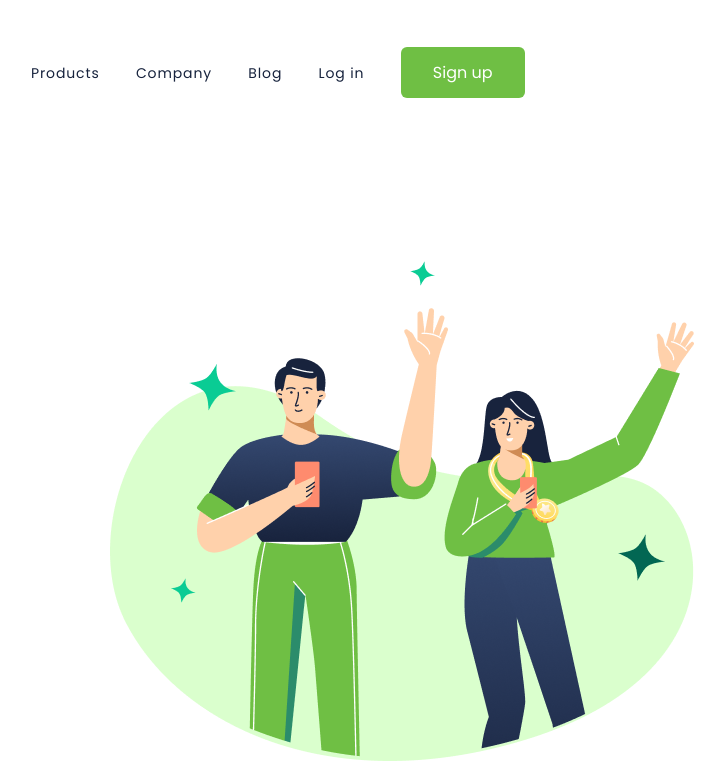
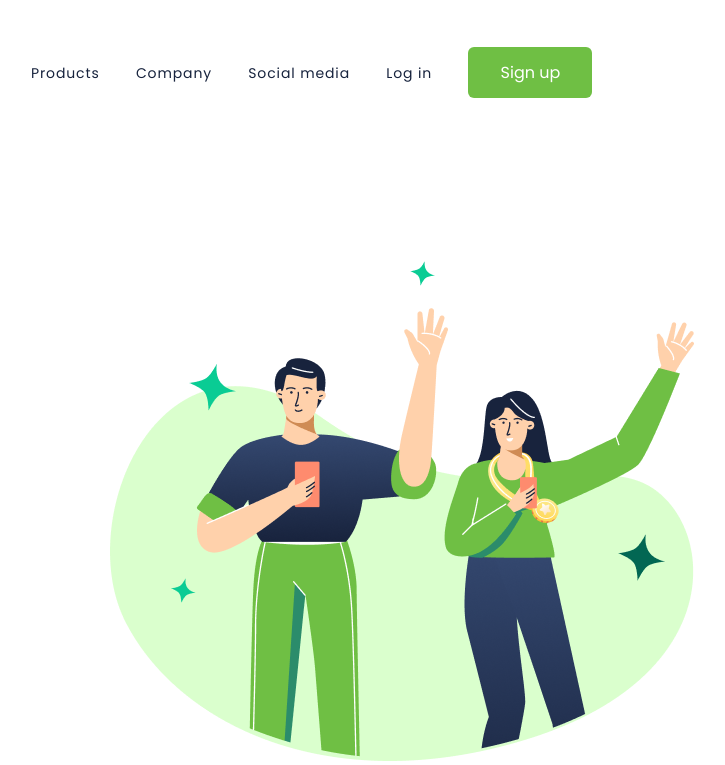
Before and after one commit to Britoivo/CSS-Projeto-Responsividade-2, a plain HTML site: page index.html in a window 1280 px wide. Shown: the top 765 px of the page, without its empty margins (11-736 px from the left). Drawn offline with Linux system fonts and the light colour scheme.

Commit message:
alteração no título 'blog' para 'social media' e alteração da cor no 'learn more' no css para um verde mais escuro

```diff
--- a/index.html
+++ b/index.html
@@ -17,7 +17,7 @@
     <header>
         <a class="link-header">Products</a>
         <a class="link-header">Company</a>
-        <a class="link-header">Blog</a>
+        <a class="link-header">Social media</a>
         <a class="link-header">Log in</a>
         <button class="button-header">Sign up</button>
     </header>
--- a/style.css
+++ b/style.css
@@ -75,7 +75,7 @@ a {
     font-weight: 500;
     line-height: 27px;
     text-align: left;
-    color: #6fbf44;
+    color: #099e3a;
     cursor: pointer;
     text-decoration: none;
     letter-spacing: 1px;
```
